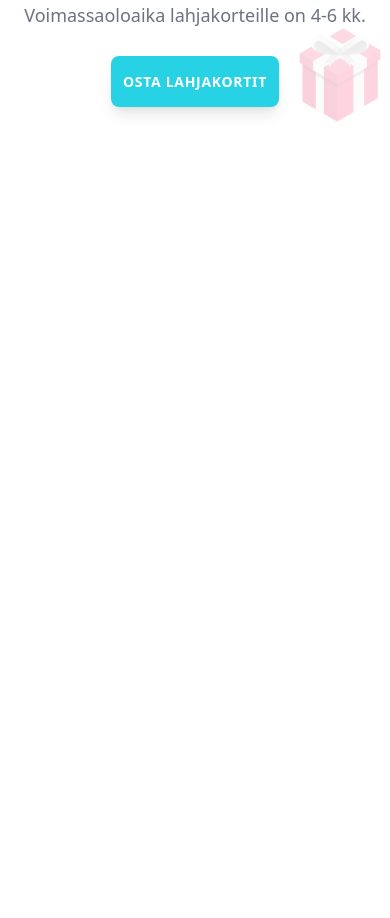
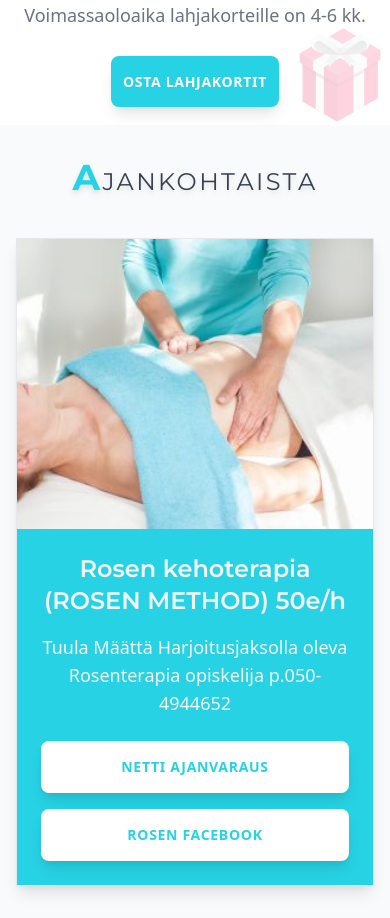
Before and after one commit to tranhuyviet/luminella, a Next.js app: page / in a window 390 px wide. Shown: the part 3283-4201 px from the top of the page. Before the commit the page ends 3408 px from the top, so only its background shows below. Built offline with nearby package versions, Linux system fonts and the light colour scheme.

Commit message:
mobile version - ajankohtaista section

```diff
--- a/components/etusivu/AjankohtaistaSection.js
+++ b/components/etusivu/AjankohtaistaSection.js
@@ -6,11 +6,11 @@ const AjankohtaistaSection = () => {
         <section className='sectionWrap  bg-gray-50'>
             <h1 className='sectionTitle'>Ajankohtaista</h1>
             <div className='mt-10 relative max-w-4xl mx-auto'>
-                <div className='border w-full grid grid-cols-2 shadow-lg bg-primary-700'>
+                <div className='border w-full shadow-lg bg-primary-700 flex flex-col md:flex-row'>
                     <img
                         src='/images/rosen.jpg'
                         alt='exu'
-                        className='w-[420px] border-r'
+                        className='md:w-[480px]'
                     />
 
                     <div className='text-gray-500 py-6 px-6 flex items-center '>
@@ -18,16 +18,22 @@ const AjankohtaistaSection = () => {
                             <h2 className='text-2xl font-title font-semibold text-gray-100'>
                                 Rosen kehoterapia (ROSEN METHOD) 50e/h
                             </h2>
-                            <p className='mb-10 text-lg mt-6 text-gray-100'>
+                            <p className='mb-6 md:mb-10 text-lg mt-4 md:mt-6 text-gray-100'>
                                 Tuula Määttä Harjoitusjaksolla oleva
                                 Rosenterapia opiskelija p.050-4944652
                             </p>
-                            <Link href='https://slotti.fi/booking/hyvinvointi-jakauneushoitolaluminella/'>
-                                <a className='btn-reverse'>Netti Ajanvaraus</a>
-                            </Link>
-                            <Link href='https://www.facebook.com/Rosenterapeuttifi-342042090069211'>
-                                <a className='btn-reverse ml-4'>Facebook</a>
-                            </Link>
+                            <div className='flex flex-col justify-center sm:items-center space-x-0 space-y-4 sm:flex-row sm:space-y-0 sm:space-x-4'>
+                                <Link href='https://slotti.fi/booking/hyvinvointi-jakauneushoitolaluminella/'>
+                                    <a className='btn-reverse'>
+                                        Netti Ajanvaraus
+                                    </a>
+                                </Link>
+                                <Link href='https://www.facebook.com/Rosenterapeuttifi-342042090069211'>
+                                    <a className='btn-reverse ml-4'>
+                                        Rosen Facebook
+                                    </a>
+                                </Link>
+                            </div>
                         </div>
                     </div>
                 </div>
--- a/pages/index.js
+++ b/pages/index.js
@@ -22,7 +22,7 @@ export default function Home() {
             <Hero />
             <TeamSection />
             <GiftSection />
-            {/* <AjankohtaistaSection />  */}
+            <AjankohtaistaSection />
         </div>
     );
 }
--- a/styles/globals.css
+++ b/styles/globals.css
@@ -15,7 +15,7 @@
     }
 
     .btn-reverse {
-        @apply bg-white py-5 px-7 text-base font-semibold tracking-wider rounded-lg shadow-lg text-primary-700 uppercase transition duration-300
+        @apply bg-white py-4 px-3 sm:py-5 sm:px-7 text-sm sm:text-base font-semibold tracking-wider rounded-lg shadow-lg text-primary-700 uppercase transition duration-300
         hover:bg-gray-100;
     }
 
```
